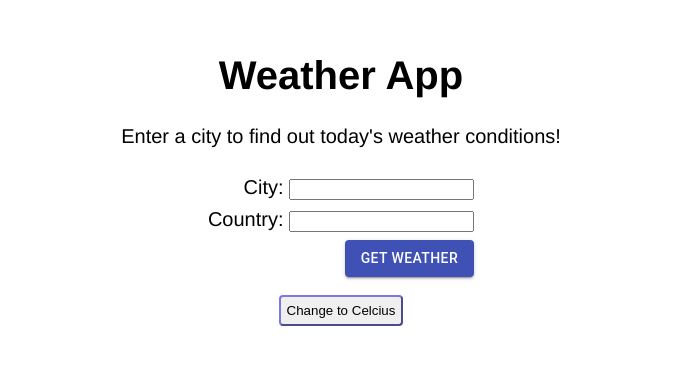
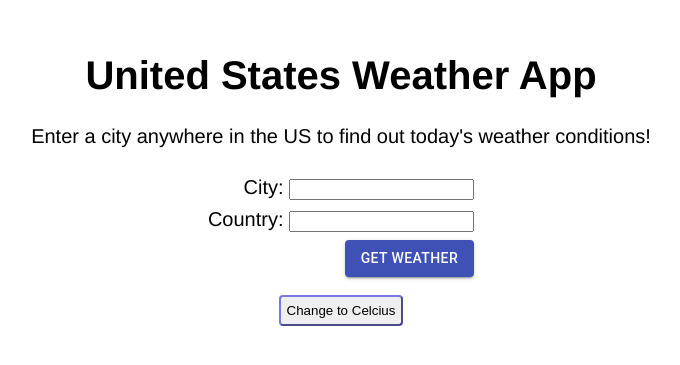
Before and after one commit to hannahsohkim/hannah-kim-weather-app, a React (Create React App) app: page / in a window 1280 px wide. Shown: the part 227-592 px from the top of the page, without its empty margins (299-979 px from the left). Built offline with nearby package versions, Linux system fonts and the light colour scheme; grey boxes are pictures that could not be loaded.

Commit message:
Edit wording

```diff
--- a/src/components/Header.js
+++ b/src/components/Header.js
@@ -3,8 +3,8 @@ import React from 'react';
 const Header = () => {
   return (
     <div>
-      <h1>Weather App</h1>
-      <p>Enter a city to find out today's weather conditions!</p>
+      <h1>United States Weather App</h1>
+      <p>Enter a city anywhere in the US to find out today's weather conditions!</p>
     </div>
   )
 }
```
